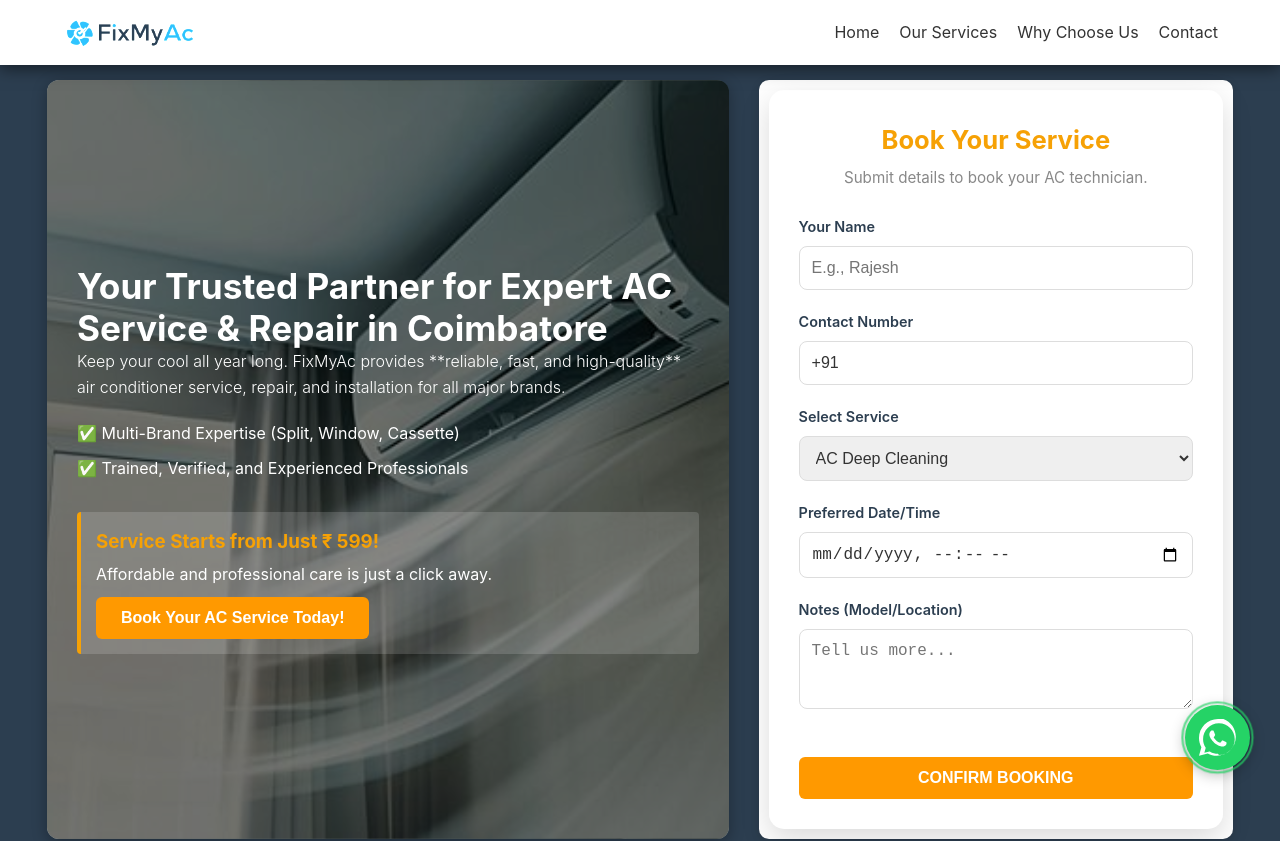
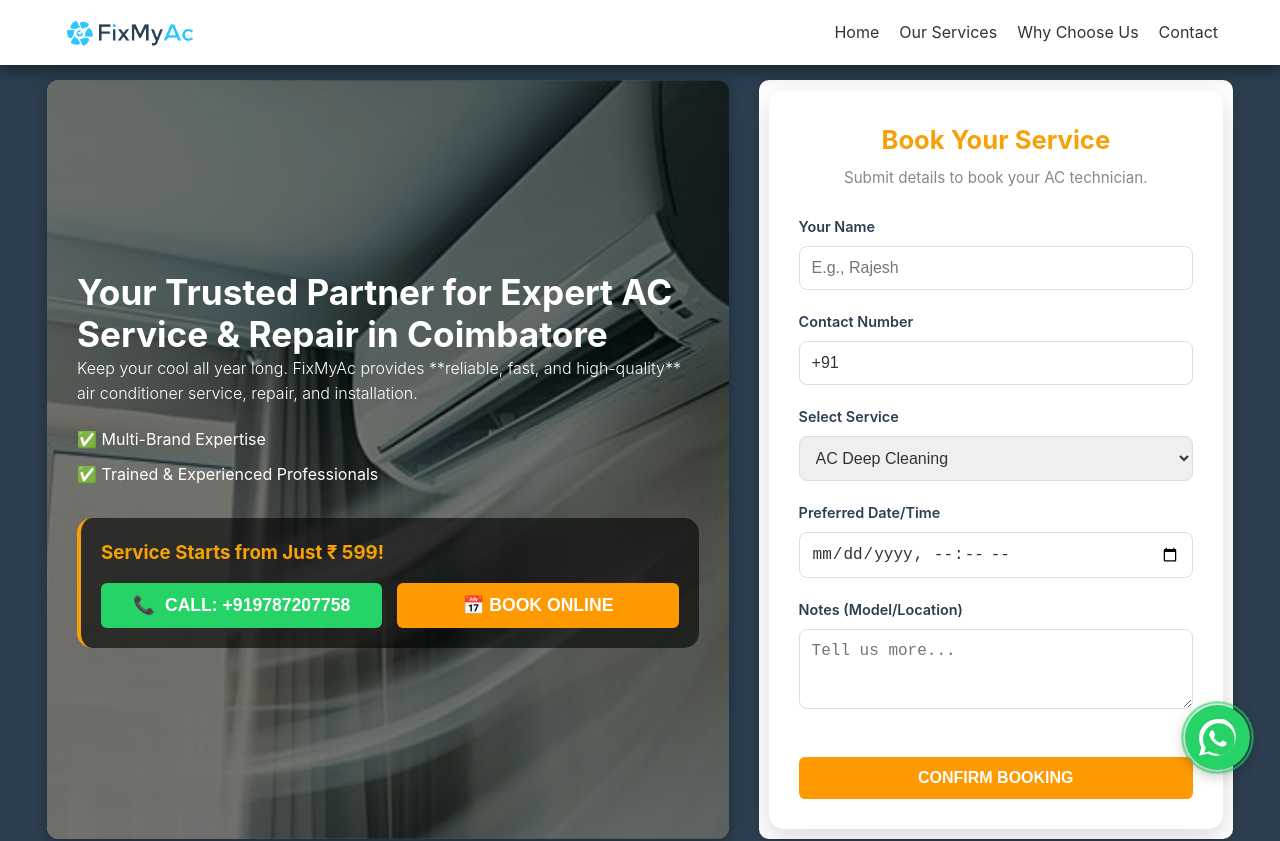
Before and after one commit to radhakrishnan-dev/fixmyac-frontend, a React (Create React App) app: page / in a window 1280 px wide. Shown: the top 841 px of the page. Built offline with nearby package versions, Linux system fonts and the light colour scheme.

Commit message:
Added direct call button to hero section

```diff
--- a/src/pages/Home.tsx
+++ b/src/pages/Home.tsx
@@ -29,9 +29,7 @@ const Home: React.FC = () => {
     return (
         <>
             {/* 1. HOME/HERO SECTION (ID: home-section) */}
-            <section
-                id="home-section"
-            >
+<section id="home-section">
     <div className="container">
         <div className="hero-content-wrapper">
             <div
@@ -43,17 +41,41 @@ const Home: React.FC = () => {
                 <div className="hero-text-and-cta">
                     <h1>Your Trusted Partner for Expert AC Service & Repair in Coimbatore</h1>
                     <p className="lead">
-                                    Keep your cool all year long. FixMyAc provides **reliable, fast, and high-quality** air conditioner service, repair, and installation for all major brands.
+                        Keep your cool all year long. FixMyAc provides **reliable, fast, and high-quality** air conditioner service, repair, and installation.
                     </p>
+
                     <ul style={{ listStyle: 'none', padding: '0', marginTop: '20px' }}>
-                                    <li style={{ marginBottom: '10px', color: 'white' }}>✅ Multi-Brand Expertise (Split, Window, Cassette)</li>
-                                    <li style={{ marginBottom: '10px', color: 'white' }}>✅ Trained, Verified, and Experienced Professionals</li>
+                        <li style={{ marginBottom: '10px', color: 'white' }}>✅ Multi-Brand Expertise</li>
+                        <li style={{ marginBottom: '10px', color: 'white' }}>✅ Trained & Experienced Professionals</li>
                     </ul>
 
-                                <div className="callout-feature">
-                                    <h3 style={{ margin: '0', color: 'var(--secondary-color)' }}>Service Starts from Just ₹ 599!</h3>
-                                    <p style={{ margin: '5px 0 0 0', color: 'white' }}>Affordable and professional care is just a click away.</p>
-                                    <a href="#contact-form"><button className="btn-primary" style={{ marginTop: '10px' }}>Book Your AC Service Today!</button></a>
+                    {/* --- UPDATED CTA BOX --- */}
+                    <div className="callout-feature" style={{ background: 'rgba(0,0,0,0.6)', padding: '20px', borderRadius: '15px' }}>
+                        <h3 style={{ margin: '0 0 15px 0', color: 'var(--secondary-color)' }}>Service Starts from Just ₹ 599!</h3>
+
+                        <div style={{ display: 'flex', gap: '15px', flexWrap: 'wrap' }}>
+                            {/* Call Button */}
+                            <a href={`tel:${phoneNumber}`} style={{ textDecoration: 'none', flex: '1', minWidth: '200px' }}>
+                                <button className="btn-primary" style={{
+                                    backgroundColor: '#25d366', // Green for Call/WhatsApp feel
+                                    width: '100%',
+                                    display: 'flex',
+                                    alignItems: 'center',
+                                    justifyContent: 'center',
+                                    gap: '10px',
+                                    fontSize: '1.1rem'
+                                }}>
+                                    <span>📞</span> CALL: {phoneNumber}
+                                </button>
+                            </a>
+
+                            {/* Book Button */}
+                            <a href="#contact-form" style={{ textDecoration: 'none', flex: '1', minWidth: '200px' }}>
+                                <button className="btn-primary" style={{ width: '100%', fontSize: '1.1rem' }}>
+                                    📅 BOOK ONLINE
+                                </button>
+                            </a>
+                        </div>
                     </div>
                 </div>
             </div>
@@ -61,7 +83,6 @@ const Home: React.FC = () => {
             <div className="booking-form-container" id="contact-form">
                 <BookingForm />
             </div>
-
         </div>
     </div>
 </section>
```
Lines whose indentation alone changed are shown as unchanged.
